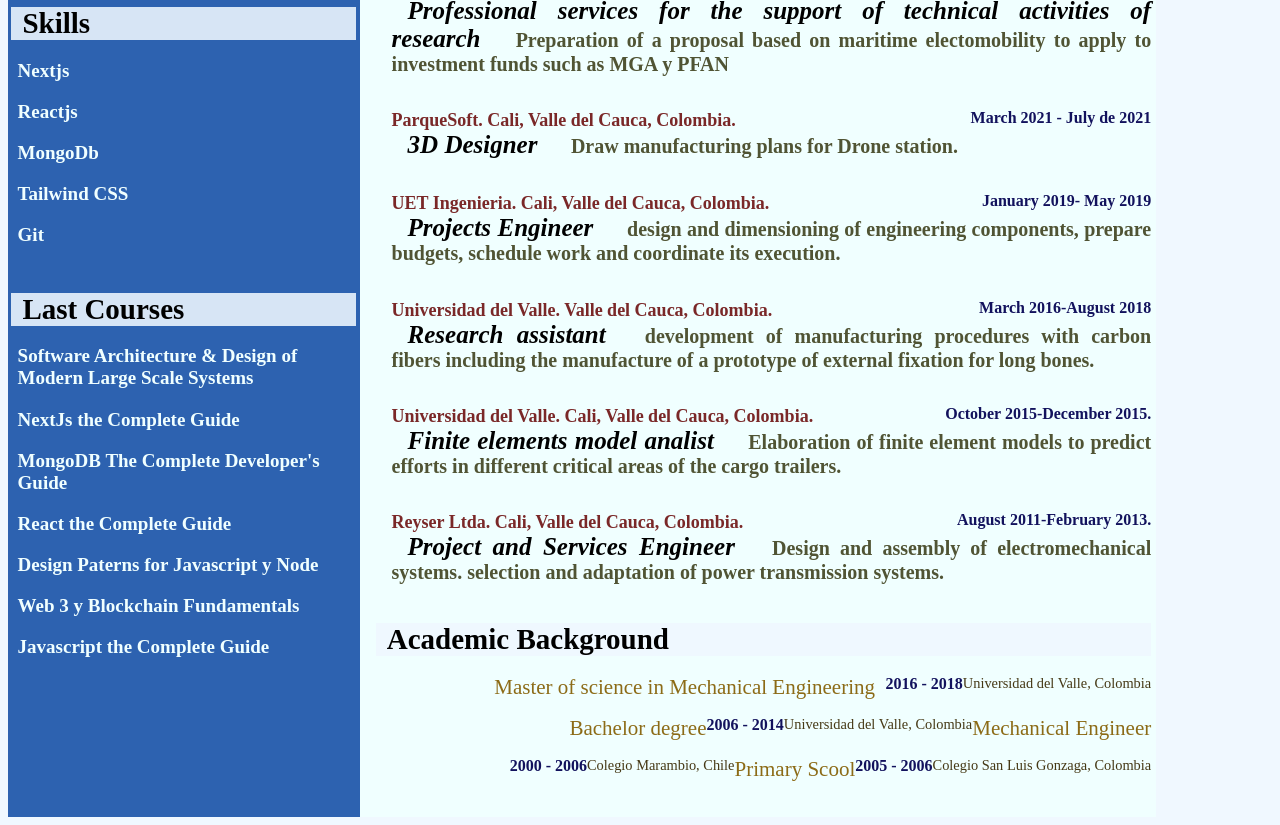
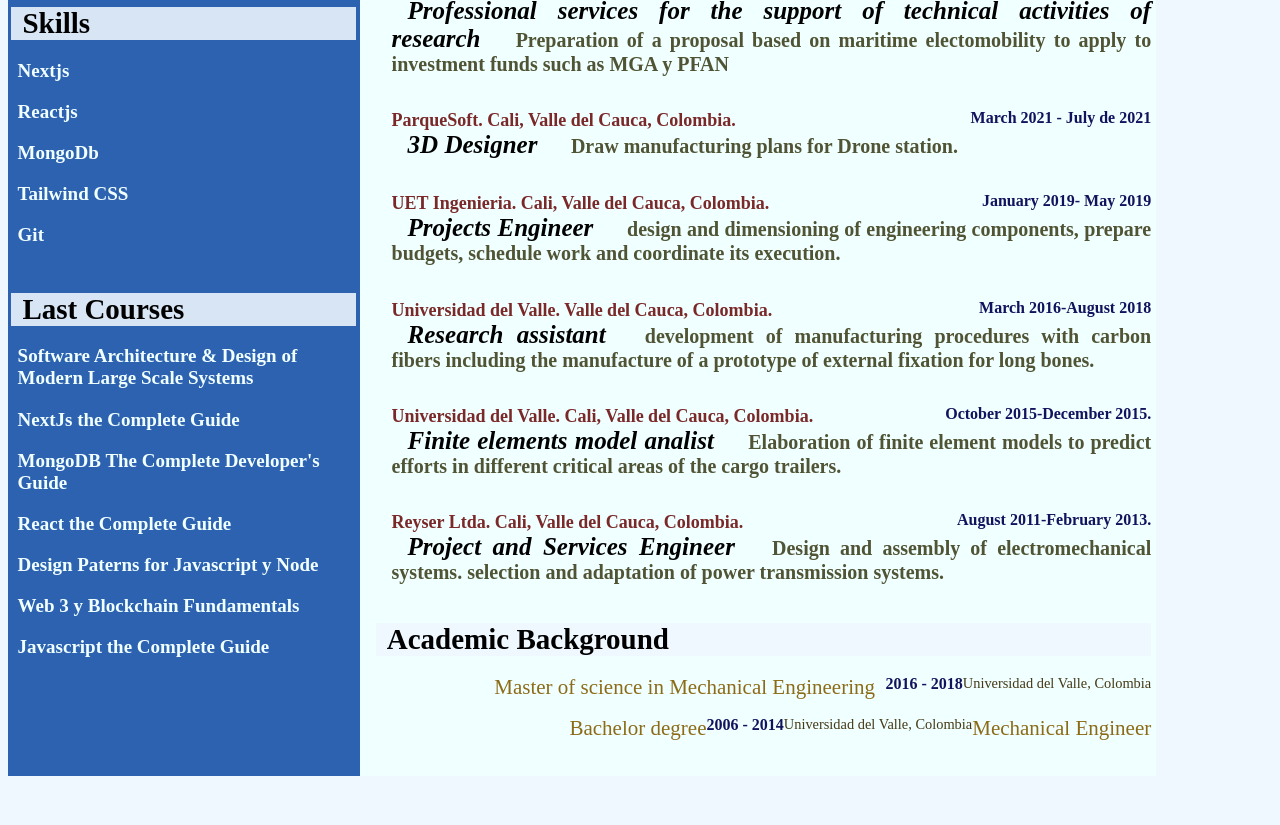
Before and after one commit to JCODEXs/hoja-de-vida, a plain HTML site: page index.html in a window 1280 px wide. Shown: the part 690-1515 px from the top of the page. After the commit the page ends 1474 px from the top, so only its background shows below. Drawn offline with Linux system fonts and the light colour scheme.

Commit message:
Update index.html

```diff
--- a/index.html
+++ b/index.html
@@ -167,12 +167,7 @@ I prioritize writing clean, robust, and efficient code to minimize maintenance t
             ><inst> Universidad del Valle, Colombia</inst>
             <fecha> 2006 - 2014</fecha> <br />
             <Grado>Bachelor degree </Grado>
-            <inst> Colegio San Luis Gonzaga, Colombia</inst>
-            <fecha> 2005 - 2006</fecha> <br />
-            <Grado> Primary Scool </Grado>
-            <inst> Colegio Marambio, Chile</inst> &nbsp;
-            <fecha> 2000 - 2006 </fecha><br />
-          </form>
+                  </form>
         </div>
       </PP>
     </contenedor>
```
